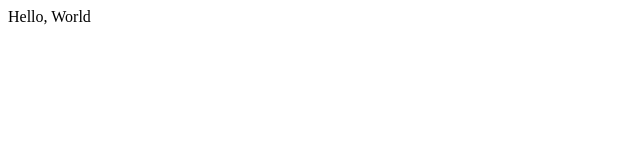
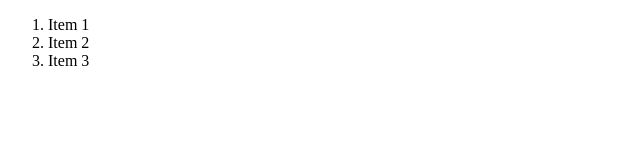
Before and after one commit to Deso-68/git_test, a plain HTML site: page html-boilderplate/index.html in a window 1280 px wide. Shown: the whole page, without its empty margins (0-640 px from the left). Drawn offline with Linux system fonts and the light colour scheme.

Commit message:
"some changes"

```diff
--- a/html-boilderplate/index.html
+++ b/html-boilderplate/index.html
@@ -7,6 +7,13 @@
     </head>
 
     <body>
-        Hello, World
+        <body>
+            <ol>
+                <li>Item 1</li>
+                <li>Item 2</li>
+                <li>Item 3</li>
+            </ol>
+          </body>
+
     </body>
 </html>
```
